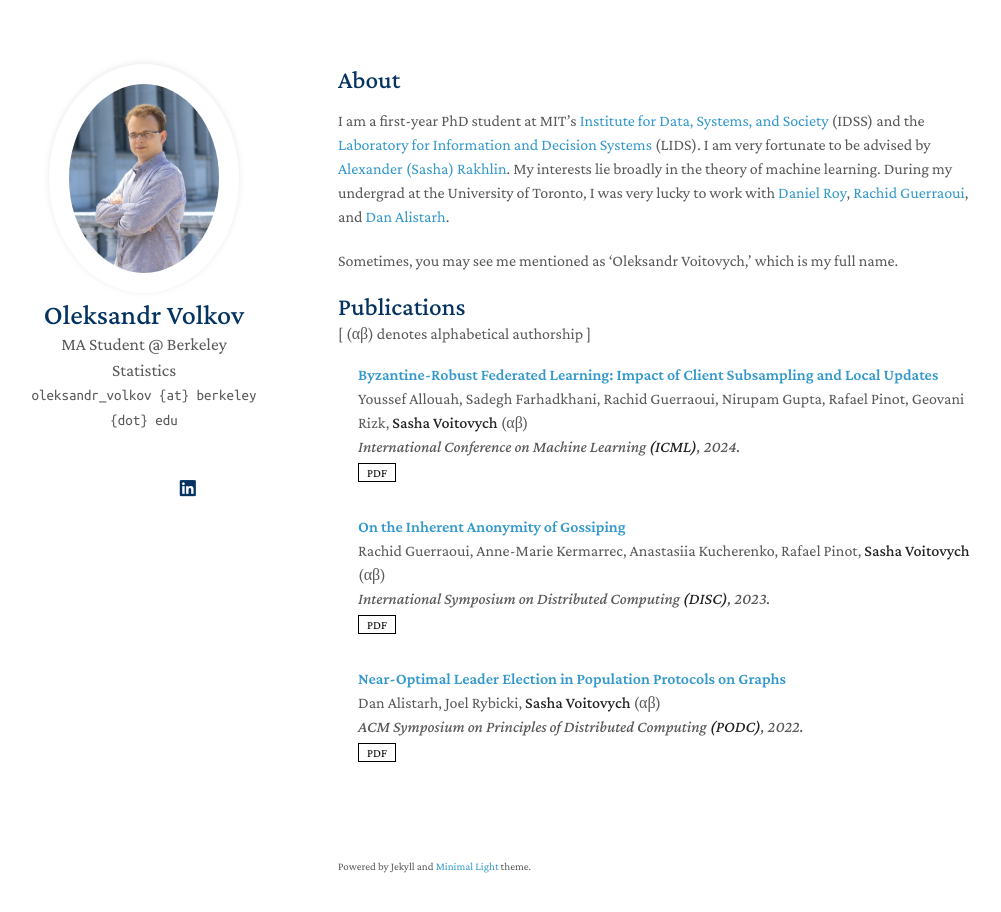
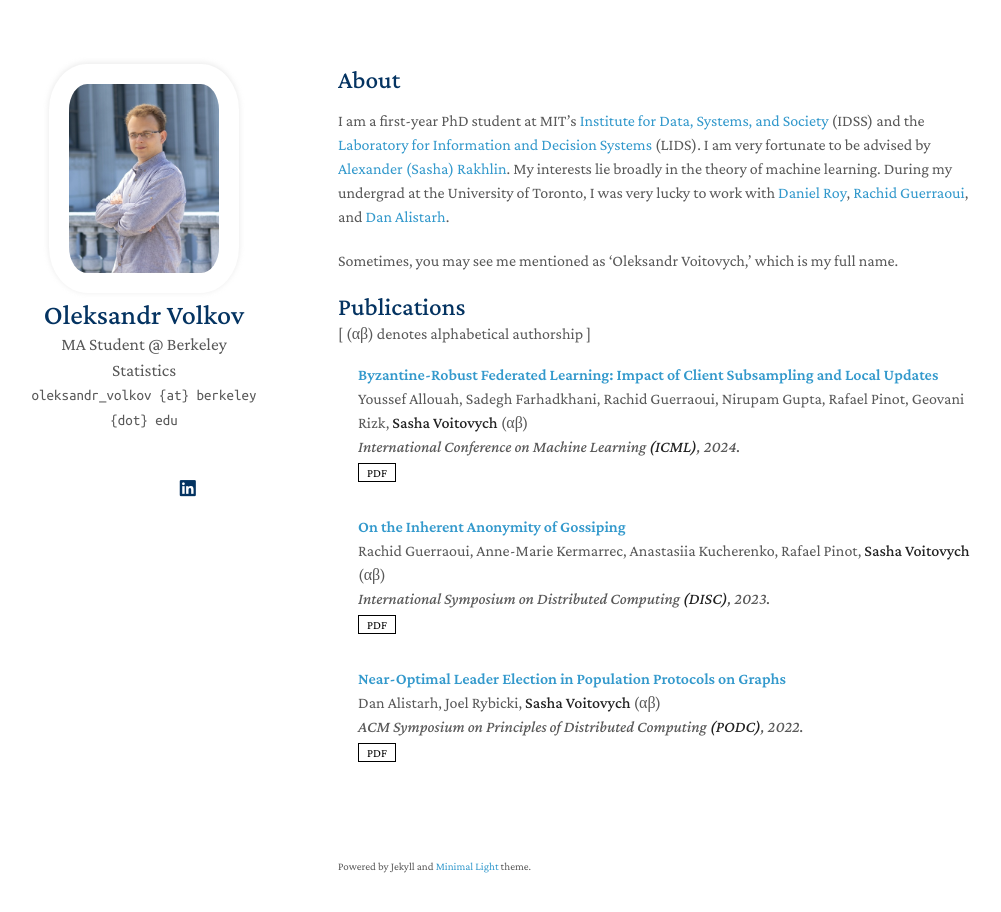
Before and after one commit to AlexVolkov0404/AlexVolkov0404.github.io, a Jekyll site: the page built from index.md, in a window 1280 px wide and 947 px high. Shown: the top 912 px of the window, without its empty margins (132-1133 px from the left). Built offline with Jekyll 4.4.1, drawn with Linux system fonts in a browser that asks for light colours; nearby versions of some CDN libraries; a style sheet for code colours, icons or effects is not loaded; our own code applies the rules of GitHub Pages for plain Markdown files.

Commit message:
Update minimal-light-no-dark-mode.scss

```diff
--- a/_sass/minimal-light-no-dark-mode.scss
+++ b/_sass/minimal-light-no-dark-mode.scss
@@ -168,7 +168,7 @@ papertitle {
       }
 
       .image.avatar img {
-        border-radius: 100%;
+        border-radius: 20%;
         width: 65%; //45%;
         padding: 20px;
         // border: 1px solid #ddd;
@@ -420,7 +420,7 @@ footer {
 
 
    .image.avatar img {
-        border-radius: 100%;
+        border-radius: 20%;
         width: 117px;
         padding:20px;
       }
@@ -476,7 +476,7 @@ footer {
   }
 
   .image.avatar img {
-      border-radius: 100%;
+      border-radius: 20%;
       width: 95px;
       padding:20px;
   }
```
